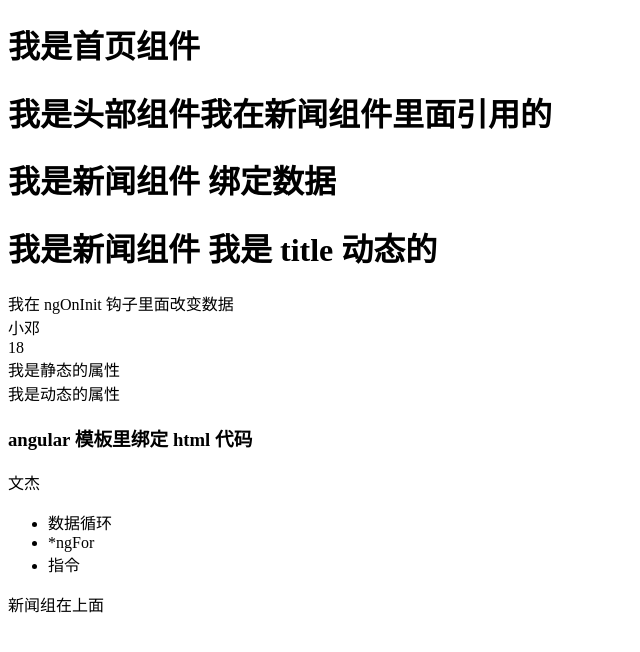
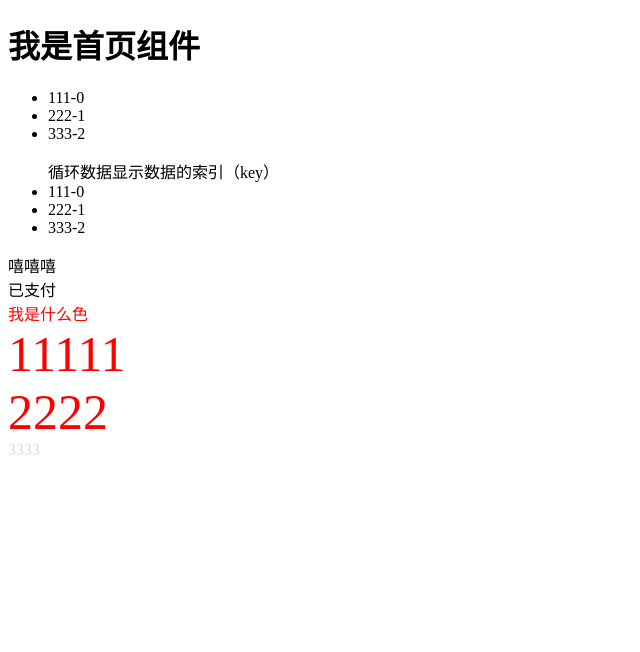
Before and after one commit to dengwenj/angular, an Angular app: page / in a window 1280 px wide. Shown: the top 652 px of the page, without its empty margins (0-640 px from the left). Built offline with nearby package versions, Linux system fonts and the light colour scheme.

Commit message:
ngClass\ngStyle

```diff
--- a/src/app/app.component.html
+++ b/src/app/app.component.html
@@ -1,5 +1,5 @@
 <app-home></app-home>
-<app-news></app-news>
-<div>
+<!-- <app-news></app-news> -->
+<!-- <div>
   新闻组在上面
-</div>
+</div> -->
--- a/src/app/component/home/home.component.html
+++ b/src/app/component/home/home.component.html
@@ -1 +1,29 @@
 <h1>我是首页组件</h1>
+<ul>
+  <li *ngFor="let item of list index as key">
+    {{item}}-{{key}}
+  </li>
+</ul>
+<ul>
+  <div>循环数据显示数据的索引（key）</div>
+  <li *ngFor="let item of list; let key = index">
+    {{item}}-{{key}}
+  </li>
+</ul>
+
+<!-- 条件判断 -->
+<div *ngIf="flag" class="red">哈哈哈</div>
+<div *ngIf="!flag">嘻嘻嘻</div>
+
+<!-- ngSwitch -->
+<div [ngSwitch]="number">
+  <div *ngSwitchCase="1">已支付</div>
+  <div *ngSwitchCase="2">未支付</div>
+  <div *ngSwitchCase="3">已发货</div>
+  <div *ngSwitchDefault>默认</div>
+</div>
+
+<div [ngClass]="number === 1 ? 'red' : 'fff'">我是什么色</div>
+<div [ngClass]="{red: true, fff: true}">11111</div>
+<div [ngStyle]="{color: 'red', fontSize: '50px'}">2222</div>
+<div [ngStyle]="{color}">3333</div>
--- a/src/app/component/home/home.component.scss
+++ b/src/app/component/home/home.component.scss
@@ -0,0 +1,7 @@
+.red {
+  color: red;
+}
+
+.fff {
+  font-size: 50px;
+}
--- a/src/app/component/home/home.component.ts
+++ b/src/app/component/home/home.component.ts
@@ -6,6 +6,11 @@ import { Component, OnInit } from '@angular/core';
   styleUrls: ['./home.component.scss']
 })
 export class HomeComponent implements OnInit {
+  list: string[] = ['111', '222', '333']
+
+  flag: boolean = false
+  number: number = 1
+  color: string = '#ddd'
 
   constructor() { }
 
--- a/src/app/component/news/news.component.ts
+++ b/src/app/component/news/news.component.ts
@@ -34,7 +34,7 @@ export class NewsComponent implements OnInit {
 
   public content = '<h3>angular 模板里绑定 html 代码</h3>'
 
-  arr = ['数据循环', '*ngFor', '指令']
+  arr: string[] = ['数据循环', '*ngFor', '指令']
 
   constructor() {
     console.log(this.msg);
```
